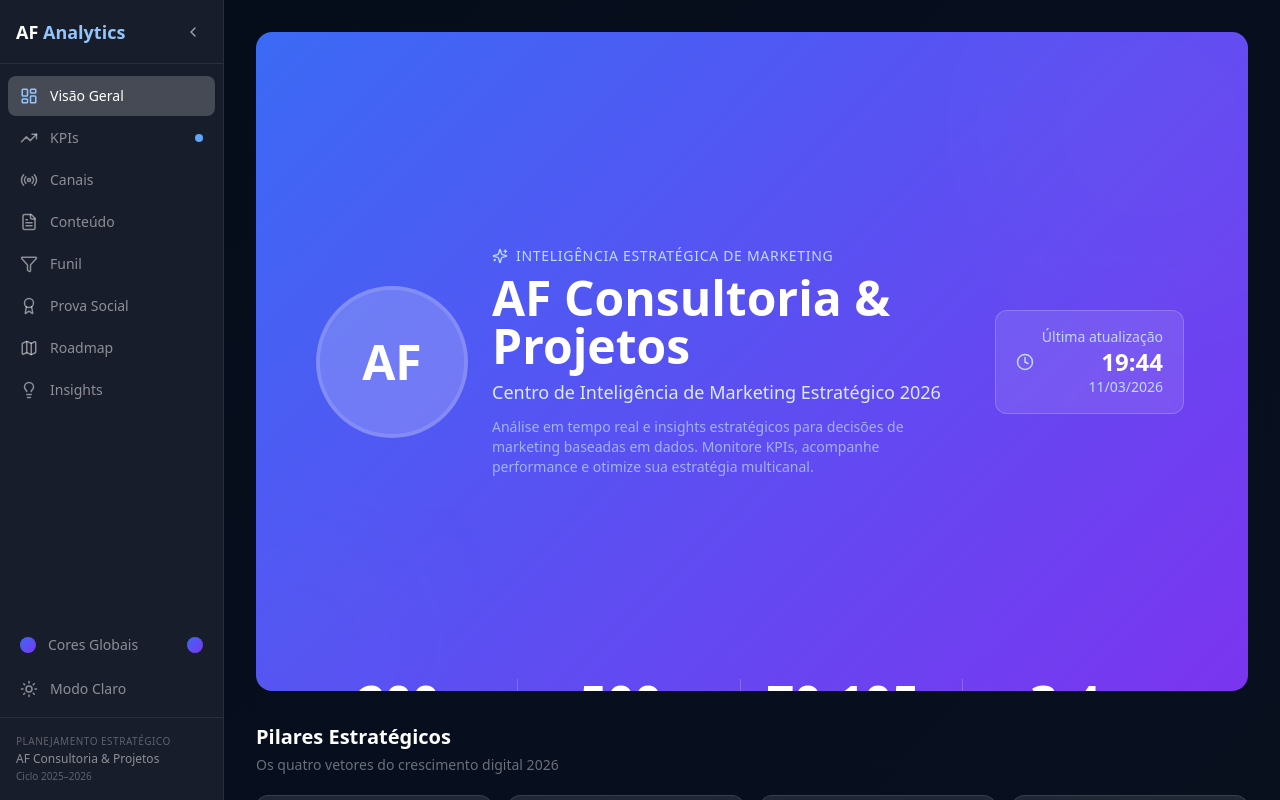
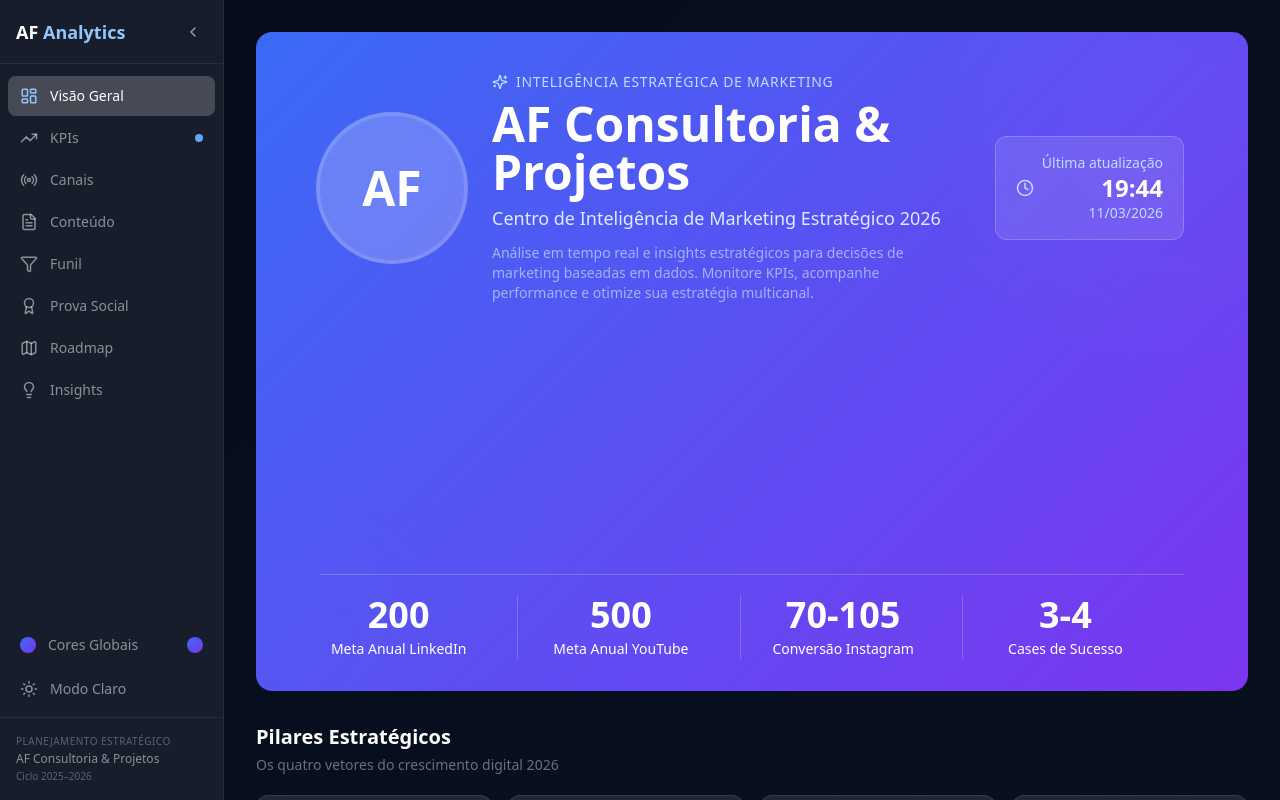
Before and after one commit to emanaproducoes-cmyk/dashboardestrat-gico, a React (Vite) app: page / in a window 1280 px wide. Built offline with nearby package versions, Linux system fonts and the light colour scheme.

Commit message:
Update EditableHeroHeader.tsx

```diff
--- a/src/components/dashboard/EditableHeroHeader.tsx
+++ b/src/components/dashboard/EditableHeroHeader.tsx
@@ -58,7 +58,9 @@ interface StatItem {
 
 export default function EditableHeroHeader({ accentGradient }: { accentGradient?: GradientOption }) {
   const gradientCss = accentGradient?.css || 'linear-gradient(135deg, #3B6AF5, #7B35EF)'
-  const [photo, setPhoto] = useState<string | null>(null)
+  const [photo, setPhoto] = useState<string | null>(() => {
+    try { return localStorage.getItem('af_hero_photo') } catch { return null }
+  })
   const [companyName, setCompanyName] = useState("AF Consultoria & Projetos")
   const [tagline, setTagline] = useState("Inteligência Estratégica de Marketing")
   const [subtitle, setSubtitle] = useState("Centro de Inteligência de Marketing Estratégico 2026")
@@ -89,6 +91,7 @@ export default function EditableHeroHeader({ accentGradient }: { accentGradient?
     reader.onload = (ev) => {
       if (ev.target?.result && typeof ev.target.result === 'string') {
         setPhoto(ev.target.result)
+        try { localStorage.setItem('af_hero_photo', ev.target.result) } catch {}
       }
     }
     reader.readAsDataURL(file)
@@ -106,8 +109,11 @@ export default function EditableHeroHeader({ accentGradient }: { accentGradient?
         width: "1565px",
         height: "659px",
         maxWidth: "100%",
-        padding: "52px 64px",
+        padding: "40px 64px 32px",
         boxSizing: "border-box",
+        display: "flex",
+        flexDirection: "column",
+        justifyContent: "space-between",
       }}
     >
       <div className="absolute inset-0 opacity-10 pointer-events-none">
@@ -115,7 +121,8 @@ export default function EditableHeroHeader({ accentGradient }: { accentGradient?
         <div className="absolute -bottom-24 -left-24 w-72 h-72 rounded-full bg-violet-400/30 blur-3xl" />
       </div>
 
-      <div className="relative flex flex-row items-center justify-between gap-6 h-full">
+      {/* Top: main content */}
+      <div className="relative flex flex-row items-center justify-between gap-6">
         <div className="flex items-center gap-7">
           <div
             className="w-36 h-36 rounded-full bg-white/20 backdrop-blur-sm flex items-center justify-center ring-4 ring-white/30 cursor-pointer relative group overflow-hidden flex-shrink-0"
@@ -160,14 +167,15 @@ export default function EditableHeroHeader({ accentGradient }: { accentGradient?
         </div>
       </div>
 
-      <div className="relative mt-10 flex divide-x divide-white/20">
+      {/* Bottom: stats bar always visible */}
+      <div className="relative flex divide-x divide-white/20 border-t border-white/20 pt-5">
         {stats.map((s, i) => (
           <div key={i} className="flex-1 text-center px-6 first:pl-0">
             <div className="leading-tight">
-              <EditableField value={s.value} onChange={v => updateStat(i, 'value', v)} className="text-5xl font-extrabold text-white" />
+              <EditableField value={s.value} onChange={v => updateStat(i, 'value', v)} className="text-4xl font-extrabold text-white" />
             </div>
-            <p className="text-sm text-blue-200 mt-1">
-              <EditableField value={s.label} onChange={v => updateStat(i, 'label', v)} className="text-sm text-blue-200" />
+            <p className="text-sm text-white mt-1">
+              <EditableField value={s.label} onChange={v => updateStat(i, 'label', v)} className="text-sm text-white" />
             </p>
           </div>
         ))}
```
